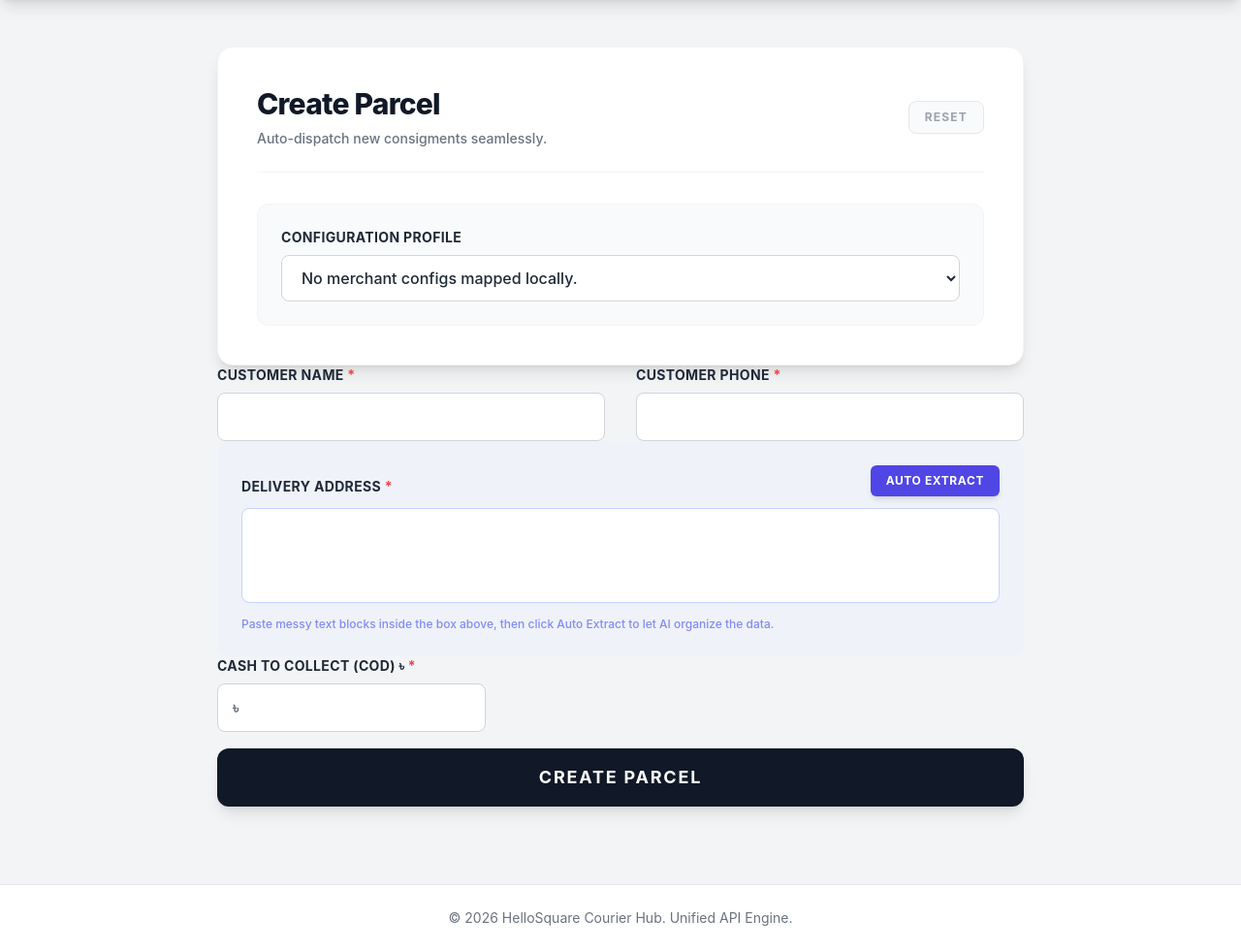
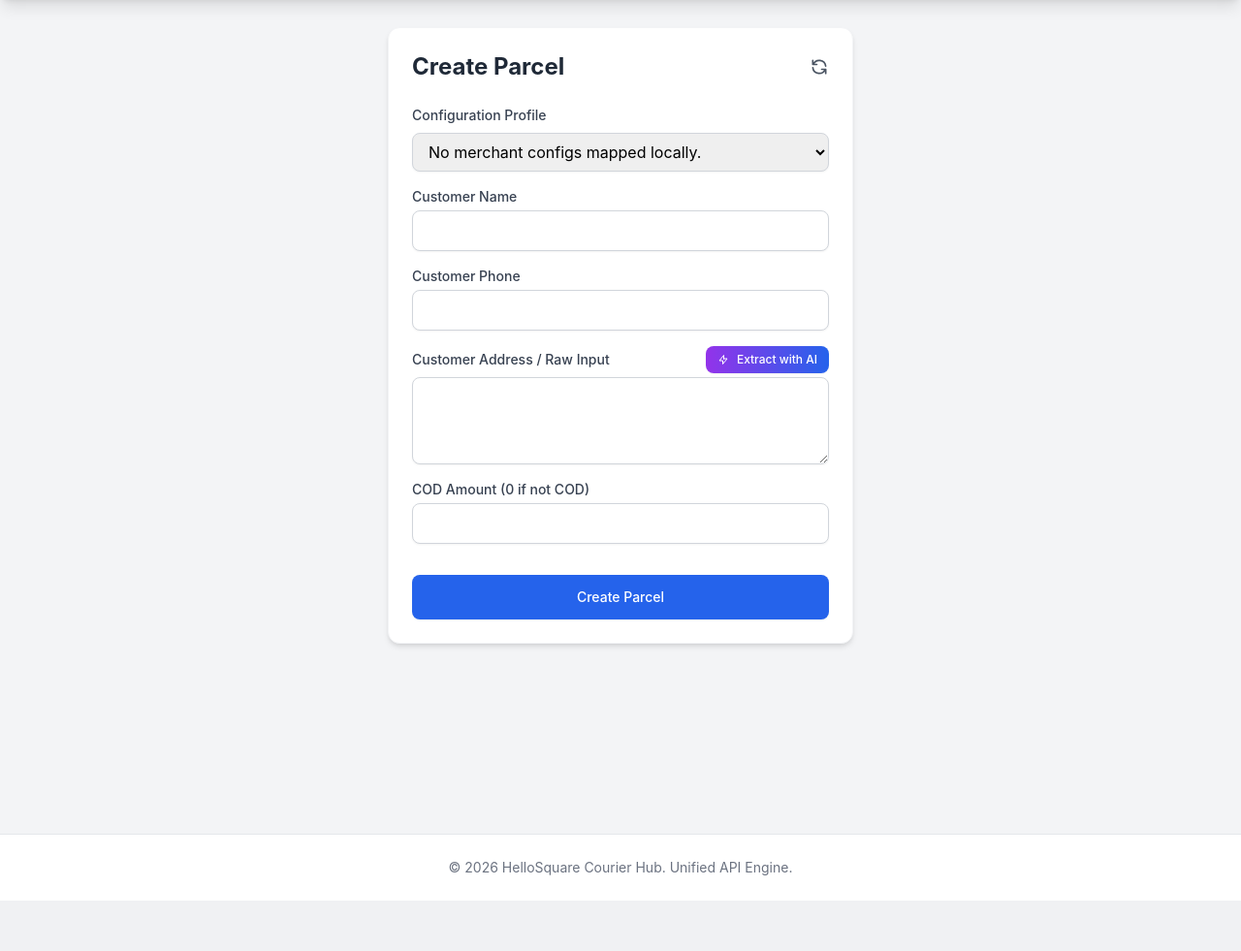
Before and after one commit to Jahid15/hscourierhub, a FastAPI app: template app/templates/parcel_entry.html in a window 1280 px wide. Shown: the part 64-1045 px from the top of the page at 97% size. After the commit the page ends 993 px from the top, so only its background shows below. Run offline with FastAPI, Linux system fonts and the light colour scheme; the template is opened without the code that fills it, so the values that code supplies are empty; some libraries are stand-ins or nearby versions.

Commit message:
style(ui): rollback form design hierarchy absolutely identically to the legacy bootstrap tailwind container from old_index.php as requested, permanently wiping the block grids while retaining dynamically configured dropdown routers

```diff
--- a/app/templates/parcel_entry.html
+++ b/app/templates/parcel_entry.html
@@ -2,100 +2,98 @@
 {% block title %}{{ title }}{% endblock %}
 
 {% block content %}
-<div class="max-w-4xl mx-auto p-4 sm:p-6 lg:p-8 mt-4">
-    <div class="bg-white p-6 sm:p-10 rounded-2xl shadow-lg border border-gray-100">
-        <div class="flex items-center justify-between border-b border-gray-100 pb-6 mb-8">
-            <div>
-                <h1 class="text-2xl sm:text-3xl font-extrabold text-gray-900 tracking-tight">Create Parcel</h1>
-                <p class="text-sm text-gray-500 mt-2 font-medium">Auto-dispatch new consigments seamlessly.</p>
-            </div>
-            <button type="button" class="text-gray-400 hover:text-indigo-600 transition-colors uppercase text-xs font-bold tracking-widest bg-gray-50 px-4 py-2 rounded-lg border border-gray-200" title="Clear Form" onclick="document.getElementById('parcelForm').reset()">
-                Reset
+<div class="container mx-auto max-w-lg p-4 mt-3">
+    <div class="bg-white p-6 rounded-xl shadow-md border border-gray-100">
+        <div class="flex justify-between items-center mb-6">
+            <h1 class="text-2xl font-bold text-gray-800">Create Parcel</h1>
+            <button type="button" class="text-gray-400 hover:text-gray-700 transition" title="Clear Form" onclick="document.getElementById('parcelForm').reset()">
+                <svg class="w-5 h-5 text-gray-600 group-hover:rotate-90 transition-all duration-300" fill="none" stroke="currentColor" viewBox="0 0 24 24">
+                    <path stroke-linecap="round" stroke-linejoin="round" stroke-width="2" d="M4 4v5h.582m15.356 2A8.001 8.001 0 004.582 9m0 0H9m11 11v-5h-.581m0 0a8.003 8.003 0 01-15.357-2m15.357 2H15"></path>
+                </svg>
             </button>
         </div>
 
-        <form id="parcelForm" class="space-y-8">
-            <div class="bg-gray-50 p-6 rounded-xl border border-gray-100">
-                <label class="block text-sm font-bold text-gray-800 mb-2 uppercase tracking-wide">Configuration Profile</label>
-                <select id="business_namespace" name="business_namespace" required class="w-full px-4 py-3 border border-gray-300 rounded-lg focus:ring-2 focus:ring-indigo-500 focus:border-indigo-500 outline-none bg-white font-medium text-gray-800 transition-shadow">
+        <form id="parcelForm" class="space-y-4">
+            <div>
+                <label for="business_namespace" class="block text-sm font-medium text-gray-700 mb-2">Configuration Profile</label>
+                <select id="business_namespace" name="business_namespace" required class="mt-1 block w-full py-2 px-3 border border-gray-300 rounded-lg shadow-sm focus:outline-none focus:ring-blue-500 focus:border-blue-500">
                     <option value="">Loading dynamic profiles...</option>
                 </select>
                 <input type="hidden" id="courier" name="courier" value="">
                 <input type="hidden" id="business" name="business" value="">
             </div>
 
+            <div>
+                <label for="recipient_name" class="block text-sm font-medium text-gray-700">Customer Name</label>
+                <input type="text" id="recipient_name" name="recipient_name" required
+                    class="mt-1 block w-full py-2 px-3 border border-gray-300 rounded-lg shadow-sm focus:outline-none focus:ring-blue-500 focus:border-blue-500">
             </div>
 
-            <div class="grid grid-cols-1 md:grid-cols-2 gap-8">
-                <div>
-                    <label class="block text-sm font-bold text-gray-800 mb-2 uppercase tracking-wide">Customer Name <span class="text-red-500">*</span></label>
-                    <input type="text" id="recipient_name" name="recipient_name" required
-                        class="w-full px-4 py-3 border border-gray-300 rounded-lg focus:ring-2 focus:ring-indigo-500 focus:border-indigo-500 outline-none bg-white text-gray-900 transition-shadow font-medium">
-                </div>
-                <div>
-                    <label class="block text-sm font-bold text-gray-800 mb-2 uppercase tracking-wide">Customer Phone <span class="text-red-500">*</span></label>
-                    <input type="tel" id="recipient_phone" name="recipient_phone" required
-                        class="w-full px-4 py-3 border border-gray-300 rounded-lg focus:ring-2 focus:ring-indigo-500 focus:border-indigo-500 outline-none bg-white text-gray-900 transition-shadow font-medium">
-                    <p id="miniFraudResult" class="text-xs mt-1 text-gray-500 hidden cursor-pointer hover:underline"></p>
-                </div>
+            <div>
+                <label for="recipient_phone" class="block text-sm font-medium text-gray-700">Customer Phone</label>
+                <input type="tel" id="recipient_phone" name="recipient_phone" required inputmode="numeric"
+                    pattern="[0-9]*" maxlength="11"
+                    class="mt-1 block w-full py-2 px-3 border border-gray-300 rounded-lg shadow-sm focus:outline-none focus:ring-blue-500 focus:border-blue-500"
+                    oninput="this.value = this.value.replace(/[^0-9]/g, '')">
+
+                <p id="miniFraudResult" class="text-xs mt-1 text-gray-500 hidden cursor-pointer hover:underline"></p>
             </div>
 
-            <div class="bg-indigo-50/50 p-6 rounded-xl border border-indigo-50">
-                <div class="flex justify-between items-end mb-3">
-                    <label class="block text-sm font-bold text-gray-800 uppercase tracking-wide">Delivery Address <span class="text-red-500">*</span></label>
-                    <button type="button" id="aiExtractBtn" class="bg-indigo-600 hover:bg-indigo-700 text-white font-bold text-xs uppercase tracking-wider px-4 py-2 rounded-md transition-colors flex items-center shadow-md">
-                        <span>Auto Extract</span>
-                        <div id="aiExtractLoader" class="hidden spinner ml-2" style="width: 12px; height: 12px; border-color: rgba(255, 255, 255, 0.3); border-top-color: #fff;"></div>
+            <div>
+                <div class="flex items-center justify-between mb-1">
+                    <label for="recipient_address" class="block text-sm font-medium text-gray-700">Customer Address / Raw Input</label>
+                    <button type="button" id="aiExtractBtn"
+                        class="flex items-center gap-2 px-3 py-1.5 text-xs font-medium text-white bg-gradient-to-r from-purple-600 to-blue-600 rounded-lg hover:from-purple-700 hover:to-blue-700 focus:outline-none focus:ring-2 focus:ring-purple-500 transition shadow-sm">
+                        <svg class="w-3 h-3" fill="none" stroke="currentColor" viewBox="0 0 24 24">
+                            <path stroke-linecap="round" stroke-linejoin="round" stroke-width="2"
+                                d="M13 10V3L4 14h7v7l9-11h-7z"></path>
+                        </svg>
+                        <span>Extract with AI</span>
+                        <div id="aiExtractLoader" class="hidden spinner" style="width: 12px; height: 12px; border-top-color: #fff; border-color: rgba(255,255,255,0.3);"></div>
                     </button>
                 </div>
                 <textarea id="recipient_address" name="recipient_address" required rows="3"
-                    class="w-full px-4 py-3 border border-indigo-200 rounded-lg focus:ring-2 focus:ring-indigo-500 focus:border-indigo-500 outline-none text-gray-900 transition-shadow resize-none"></textarea>
-                <p class="text-xs text-indigo-400 mt-2 font-medium">Paste messy text blocks inside the box above, then click Auto Extract to let AI organize the data.</p>
+                    class="mt-1 block w-full py-2 px-3 border border-gray-300 rounded-lg shadow-sm focus:outline-none focus:ring-blue-500 focus:border-blue-500"></textarea>
             </div>
 
             <div>
-                <label class="block text-sm font-bold text-gray-800 mb-2 uppercase tracking-wide">Cash to Collect (COD) ৳ <span class="text-red-500">*</span></label>
-                <div class="relative w-full md:w-1/3">
-                    <div class="absolute inset-y-0 left-0 pl-4 flex items-center pointer-events-none">
-                        <span class="text-gray-500 font-bold">৳</span>
-                    </div>
-                    <input type="number" id="cod_amount" name="cod_amount" required min="0"
-                        class="w-full pl-8 pr-4 py-3 border border-gray-300 rounded-lg focus:ring-2 focus:ring-indigo-500 focus:border-indigo-500 outline-none font-bold text-gray-900 transition-shadow">
-                </div>
+                <label for="cod_amount" class="block text-sm font-medium text-gray-700">COD Amount (0 if not COD)</label>
+                <input type="number" id="cod_amount" name="cod_amount" value="" required min="0"
+                    class="mt-1 block w-full py-2 px-3 border border-gray-300 rounded-lg shadow-sm focus:outline-none focus:ring-blue-500 focus:border-blue-500 font-medium text-gray-800">
             </div>
 
-            <div class="pt-4 border-t border-gray-100">
+            <div class="pt-4">
                 <button type="submit" id="submitBtn"
-                    class="w-full bg-gray-900 hover:bg-black text-white px-6 py-4 rounded-xl font-bold text-lg uppercase tracking-widest transition-all flex justify-center items-center shadow-lg hover:shadow-xl">
+                    class="w-full flex justify-center items-center gap-2 py-3 px-4 border border-transparent rounded-lg shadow-sm text-sm font-medium text-white bg-blue-600 hover:bg-blue-700 focus:outline-none focus:ring-2 focus:ring-offset-2 focus:ring-blue-500 transition">
                     <span>Create Parcel</span>
-                    <div id="submitLoader" class="hidden spinner self ml-3"></div>
+                    <div id="submitLoader" class="hidden spinner" style="width: 14px; height: 14px; border-top-color: #fff; border-color: rgba(255,255,255,0.3);"></div>
                 </button>
             </div>
         </form>
 
-        <div id="resultArea" class="hidden mt-8">
-            <div id="successBox" class="bg-green-50 border border-green-200 text-green-900 p-6 rounded-xl hidden">
+        <div id="resultArea" class="hidden mt-6">
+            <div id="successBox" class="bg-green-50 border border-green-200 text-green-900 p-4 rounded-lg hidden">
                 <div class="flex items-start justify-between">
                     <div>
-                        <h3 class="font-extrabold text-xl mb-3 tracking-tight">Parcel Successfully Dispatched</h3>
-                        <p class="mb-2 text-sm text-gray-500">Consignment: <span class="font-mono bg-white px-2 py-1 rounded shadow-sm border border-green-100 ml-1" id="resConsignment"></span></p>
+                        <h3 class="font-bold text-lg mb-2 text-green-800 tracking-tight">Parcel Dispatched</h3>
+                        <p class="text-sm font-medium text-gray-700">Consignment: <span class="font-mono bg-white px-2 py-0.5 rounded border border-gray-200 ml-1" id="resConsignment"></span></p>
                     </div>
                 </div>
 
-                <div class="mt-4 bg-white border border-green-100 rounded-lg p-5 shadow-sm relative">
+                <div class="mt-4 bg-white border border-gray-200 rounded p-4 shadow-sm relative">
                     <pre id="resCopyText" class="font-sans text-gray-800 text-sm whitespace-pre-wrap leading-relaxed"></pre>
-                    <button type="button" id="copyMsgBtn" class="absolute top-4 right-4 bg-green-600 hover:bg-green-700 text-white px-3 py-1.5 rounded text-xs font-bold uppercase tracking-wider transition-colors shadow-sm focus:outline-none">
-                        Copy Text
+                    <button type="button" id="copyMsgBtn" class="absolute top-2 right-2 bg-gray-100 hover:bg-gray-200 text-gray-700 px-3 py-1.5 rounded text-xs font-bold transition-colors shadow-sm focus:outline-none border border-gray-300">
+                        Copy
                     </button>
-                    <span id="copyConfirmText" class="absolute top-5 right-28 text-xs font-bold text-green-600 hidden">Copied!</span>
+                    <span id="copyConfirmText" class="absolute top-4 right-20 text-xs font-bold text-green-600 hidden">Copied!</span>
                 </div>
             </div>
 
-            <div id="errorBox" class="bg-red-50 border border-red-200 text-red-900 p-6 rounded-xl hidden">
+            <div id="errorBox" class="bg-red-50 border border-red-200 text-red-900 p-4 rounded-lg hidden">
                 <div class="flex items-start">
                     <div>
-                        <h3 class="font-extrabold text-xl mb-2 tracking-tight">Error Creating Parcel</h3>
-                        <p id="errMsg" class="text-sm font-medium"></p>
+                        <h3 class="font-bold mb-1">Error Creating Parcel</h3>
+                        <p id="errMsg" class="text-sm"></p>
                     </div>
                 </div>
             </div>
```
